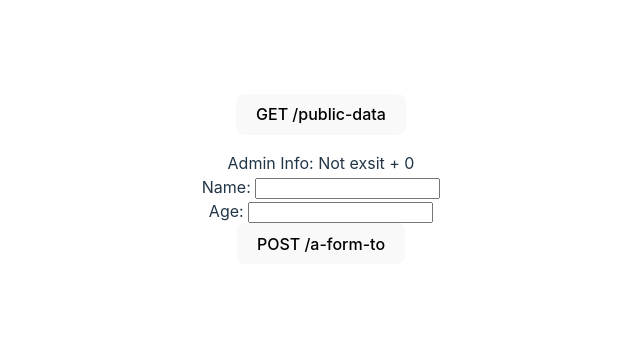
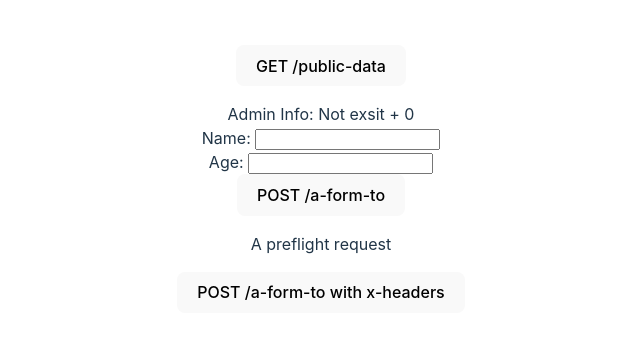
Before and after one commit to yikayiyo/cors, a Vue app in the folder frontend/: page / in a window 1280 px wide. Shown: the part 221-560 px from the top of the page, without its empty margins (319-959 px from the left). Built offline with nearby package versions, Linux system fonts and the light colour scheme; no server answers.

Commit message:
feat: preflight request when using special headers

```diff
--- a/frontend/src/App.vue
+++ b/frontend/src/App.vue
@@ -23,7 +23,7 @@ const handleGet = () => {
 onMounted(() => {
   httpRequest({
     url: "/api/public-data",
-    type: "get",
+    method: "get",
   })
     .then(function (res) {
       if (res.code == 200) {
@@ -74,7 +74,7 @@ const handlePost = () => {
 onMounted(() => {
   httpRequest({
     url: "/api/",
-    type: "get",
+    method: "get",
   })
     .then(function (res) {
       if (res.code == 200) {
@@ -87,6 +87,21 @@ onMounted(() => {
       console.error("get admin info failed, ", err);
     });
 });
+
+// Preflight
+const sendPreflight = () => {
+  httpRequest({
+    url: "/a-form-to",
+    method: "post",
+    headers: {
+      'X-is-legao': 'yes'
+    }
+  }).then(function(res) {
+    console.log("preflight: ", res);
+  }).catch(function(err) {
+    console.error("preflight:", err);
+  })
+}
 </script>
 
 <template>
@@ -111,5 +126,7 @@ onMounted(() => {
       />
     </div>
     <button @click="handlePost">POST /a-form-to</button>
+    <p>A preflight request</p>
+    <button @click="sendPreflight">POST /a-form-to with x-headers</button>
   </div>
 </template>
--- a/frontend/src/utils/httpRequest.js
+++ b/frontend/src/utils/httpRequest.js
@@ -2,7 +2,7 @@ import axios from 'axios';
 
 function myAxios(axiosConfig) {
   const service = axios.create({
-    // baseURL: "http://localhost:3010",  // 1. 直接请求服务器
+    baseURL: "http://localhost:3010",  // 1. 直接请求服务器
     timeout: 10000, // 设置统一的超时时长
   });
   // 请求拦截
--- a/frontend/vite.config.js
+++ b/frontend/vite.config.js
@@ -14,14 +14,14 @@ export default defineConfig((mode) => {
     },
     // 2. 通过代理转发请求
     server: {
-      proxy: {
-        "/api": {
-          target: `http://localhost:${env.VITE_API_PORT}`,
-          changeOrigin: true,
-          rewrite: (path) => path.replace(/^\/api/, ""),
-        },
+      // proxy: {
+      //   "/api": {
+      //     target: `http://localhost:${env.VITE_API_PORT}`,
+      //     changeOrigin: true,
+      //     rewrite: (path) => path.replace(/^\/api/, ""),
+      //   },
         // '/': `http://localhost:${env.VITE_API_PORT}`,
-      },
+      // },
     },
   };
 });
```
